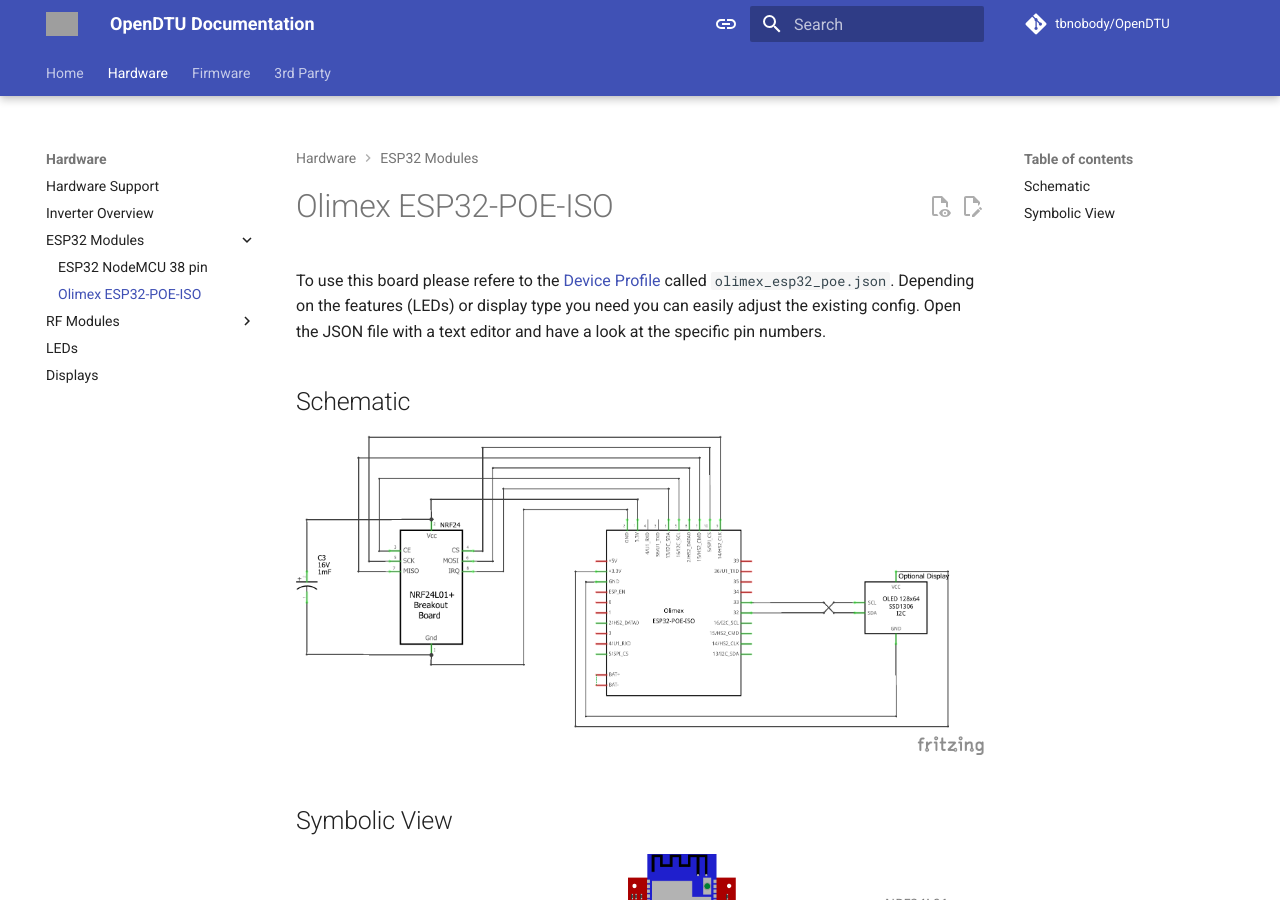
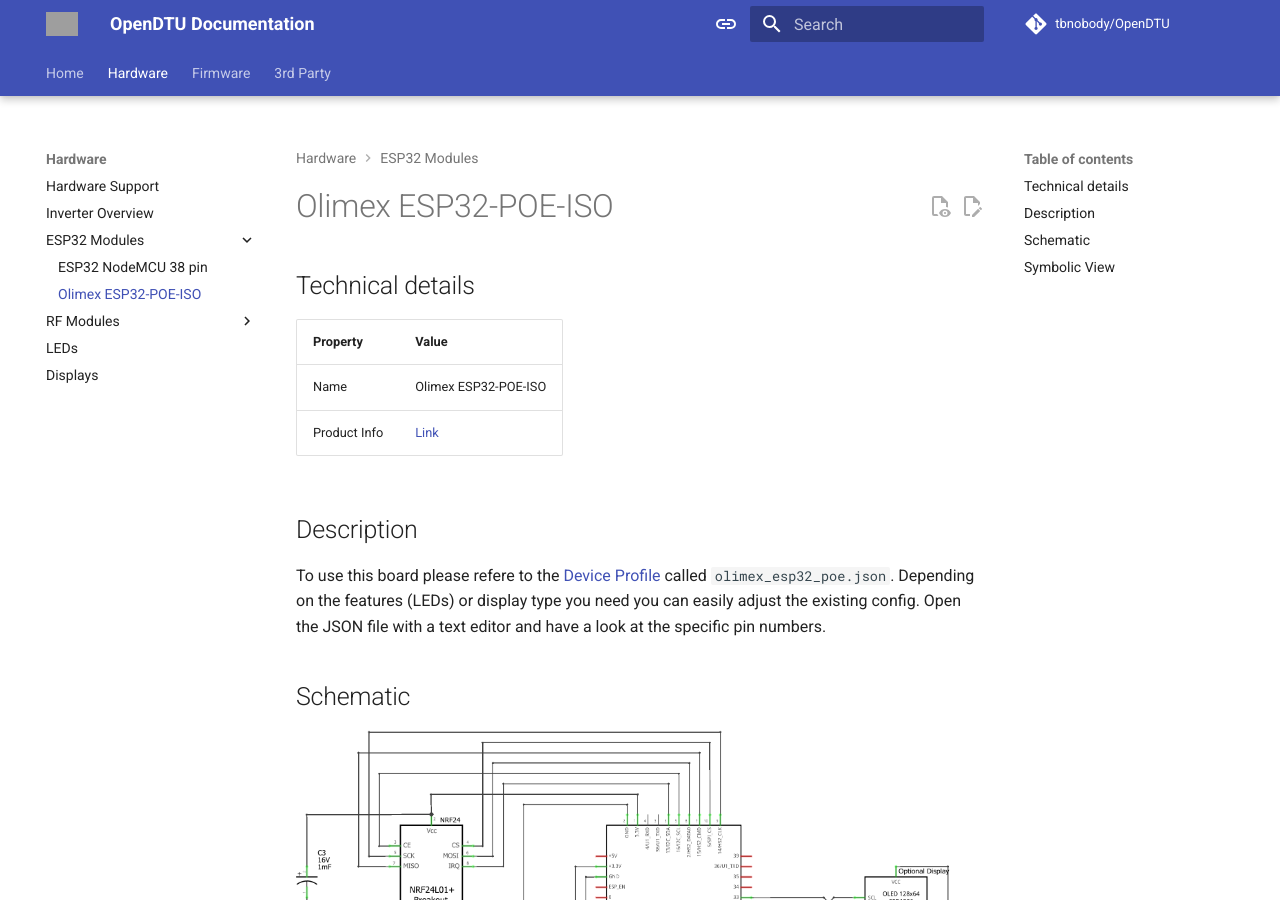
Before and after one commit to tbnobody/OpenDTU-docs, an MkDocs documentation site: the page built from docs/hardware/olimexpoeiso.md, in a window 1280 px wide and 900 px high. Built offline with MkDocs 1.6.1 and Material for MkDocs 9.7.7, drawn with Linux system fonts in a browser that asks for light colours; comment, search, counter and statistics services are not loaded; grey boxes are pictures that could not be loaded.

Commit message:
Migrated more hardware information from README.md

```diff
--- a/docs/hardware/olimexpoeiso.md
+++ b/docs/hardware/olimexpoeiso.md
@@ -1,4 +1,13 @@
 # Olimex ESP32-POE-ISO
+
+## Technical details
+
+| Property | Value |
+| ---- | ---------- |
+| Name | Olimex ESP32-POE-ISO |
+| Product Info | [Link](https://www.olimex.com/Products/IoT/ESP32/ESP32-POE/open-source-hardware){target=_blank} |
+
+## Description
 
 To use this board please refere to the [Device Profile](../firmware/device_profiles.md) called `olimex_esp32_poe.json`. Depending on the features (LEDs) or display type you need you can easily adjust the existing config. Open the JSON file with a text editor and have a look at the specific pin numbers.
 
```
Also changed, not shown: docs/hardware/index.md (+8 -0 lines), docs/assets/images/nodemcu-esp32.png (added).
